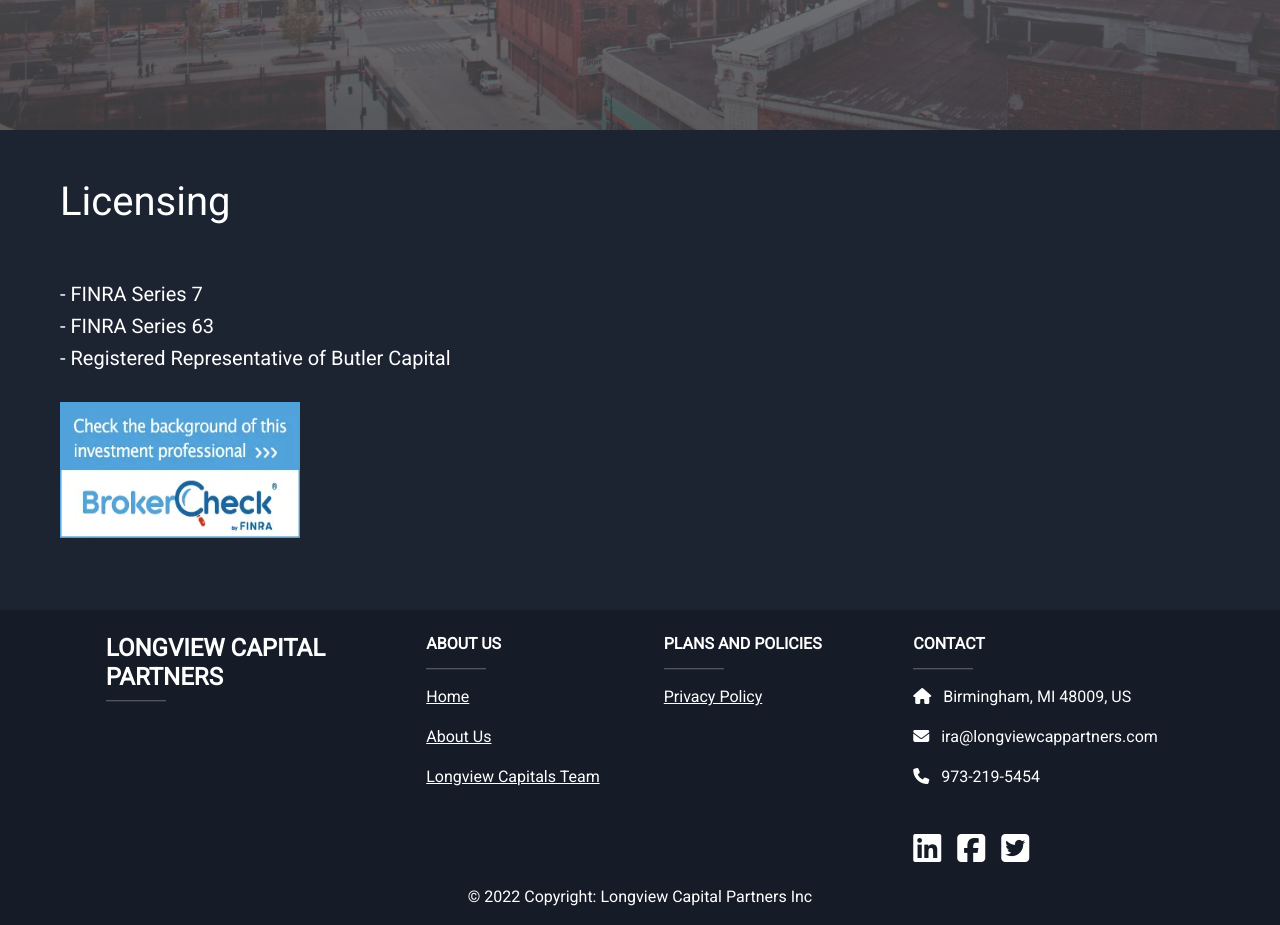
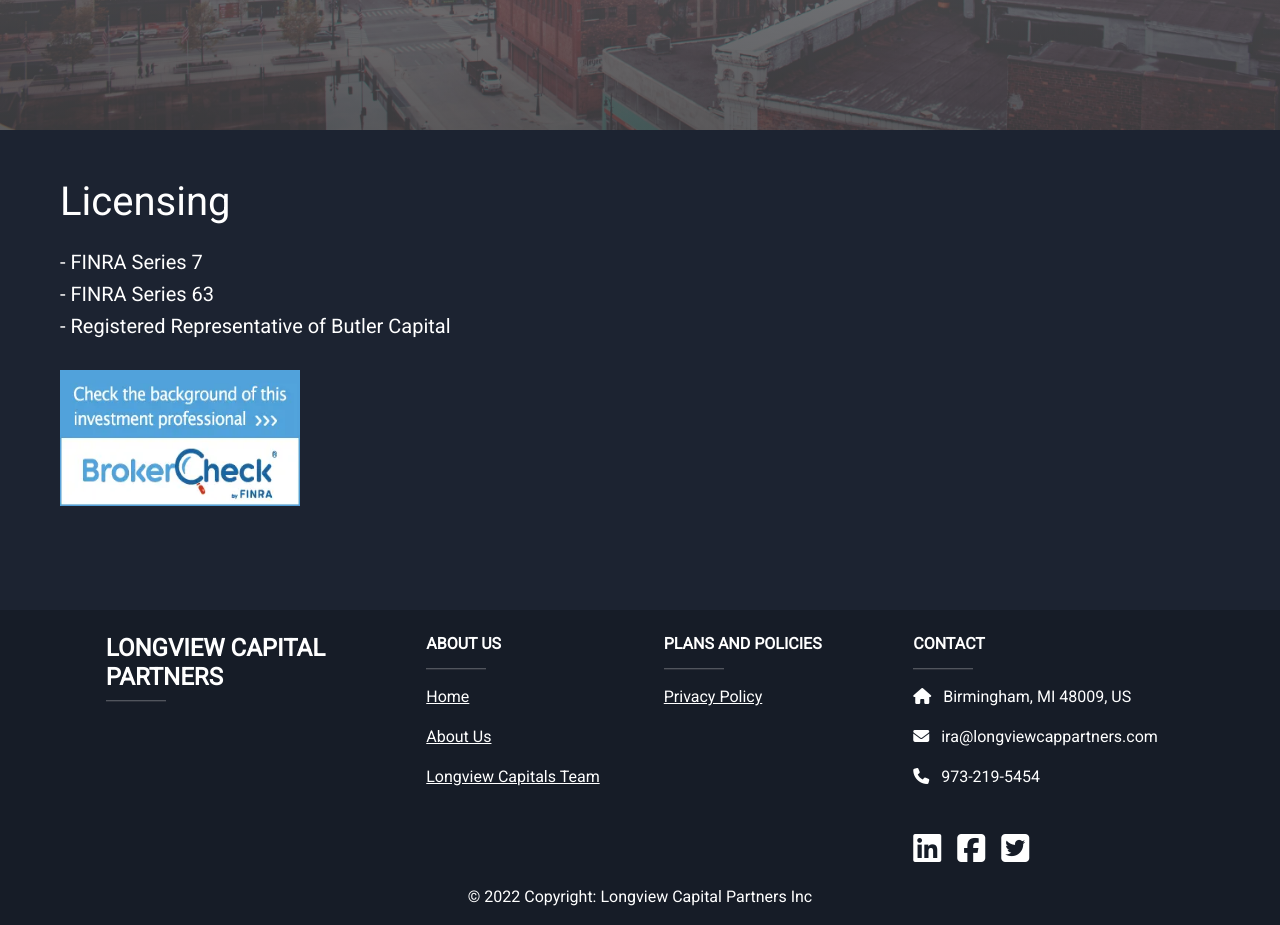
Before and after one commit to Fiscal2/longview-cap-partners, an Angular app: page /home in a window 1280 px wide. Shown: the part 1900-2825 px from the top of the page. Built offline with nearby package versions, Linux system fonts and the light colour scheme.

Commit message:
styling change

```diff
--- a/src/app/home/home.component.html
+++ b/src/app/home/home.component.html
@@ -63,7 +63,7 @@
 </div>
 
 <div class="container-fluid" style="height: 30rem; background-color: #1c2331;">
-    <div class="py-5 px-5">
+    <div class="pt-5 pb-3 px-5">
         <h1 class="text-white">Licensing</h1>
     </div>
     <div class="ms-5">
```
